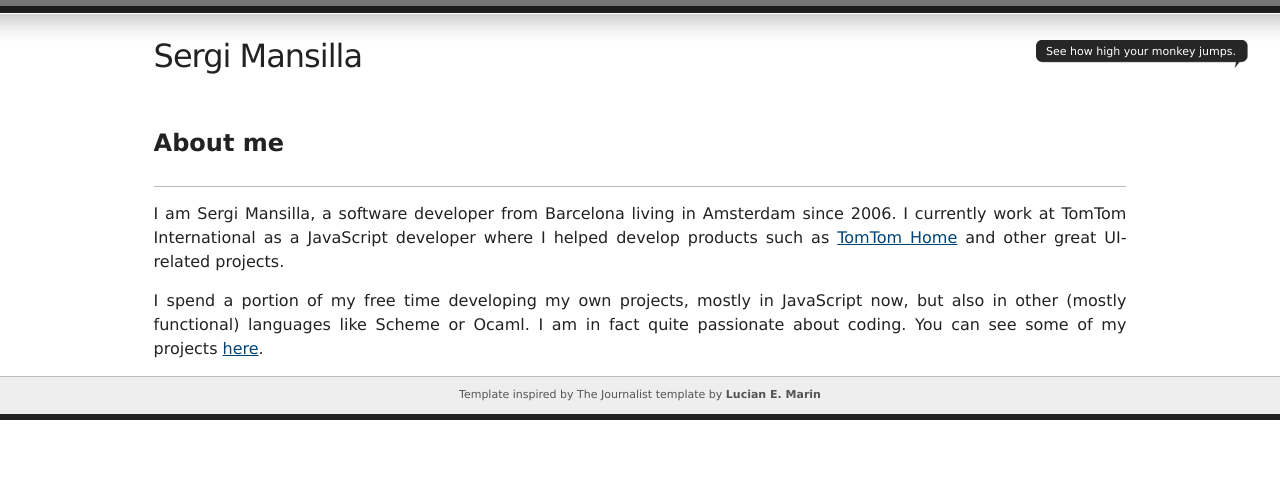
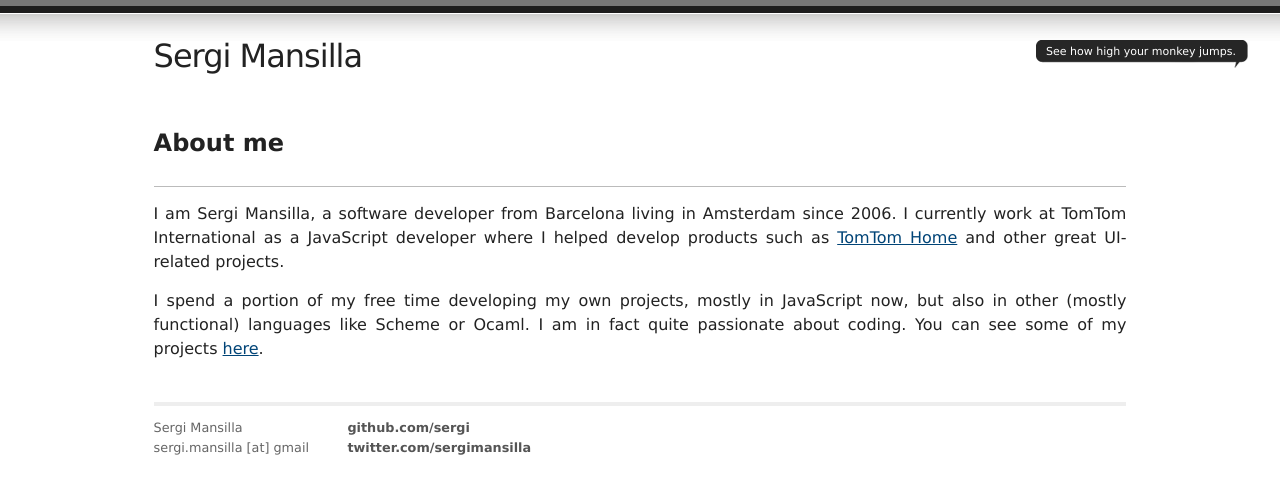
Before and after one commit to sergi/sergi.github.com, a Jekyll site: the page built from about.html, in a window 1280 px wide. Shown: the top 494 px of the page. Built offline with Jekyll 4.4.1, drawn with Linux system fonts in a browser that asks for light colours; Markdown is read by kramdown in place of the engine named in the settings; comment, search, counter and statistics services are not loaded.

Commit message:
Changed footer into a much better one

```diff
--- a/_layouts/default.html
+++ b/_layouts/default.html
@@ -30,11 +30,24 @@
         </div>
         <div id="bubble"><p>{{ site.baseline }}</p></div>
         <div id="content" class="group">{{content}} </div>
+        <div id="footer">
+
+    <div class="contact">
+      <p>
+        Sergi Mansilla<br />
+        sergi.mansilla [at] gmail
+      </p>
     </div>
-    <div id="footer">
-        <p>Template inspired by The Journalist template by <a href="http://lucianmarin.com/" rel="designer">Lucian E. Marin</a>
-        </p>
+    <div class="contact">
+      <p>
+        <a href="http://github.com/sergi/">github.com/sergi</a><br />
+        <a href="http://twitter.com/sergimansilla/">twitter.com/sergimansilla</a><br />
+      </p>
     </div>
+    </div>
+    </div>
+
+
 		<script type="text/javascript">
             //<![CDATA[
             (function() {
--- a/css/screen.css
+++ b/css/screen.css
@@ -1,13 +1,16 @@
+* {
+padding:0;
+margin:0;
+}
+
+html, body {
+    height: 100%;
+}
 body {
 background:#fff url("../images/top.gif") repeat-x;
 font-family:"Lucida Grande", "Lucida Sans Unicode", Helvetica, Arial, sans-serif;
 line-height: 1.5;
 color:#222;
-}
-
-* {
-padding:0;
-margin:0;
 }
 
 a {
@@ -25,8 +28,9 @@ code {
 
 #container {
 width:95%; /* this has nothing to do with the '911' event */
+position:relative;
+height: auto !important;
 margin:0 auto;
-position:relative;
 }
 
 #container h1 {
@@ -451,15 +455,13 @@ min-height:50px;
 }
 
 #footer {
-background:#eee;
-font-size:11px;
-color:#555;
-margin:0 auto;
-padding:10px 0;
-text-align:center;
-position:relative;
-border-top:#bbb 1px solid;
-border-bottom:#222 6px solid;
+width: 80%;
+border-top:4px solid #eee;
+color:#666666;
+font-size:80%;
+margin: 0 auto;
+margin-top:2em;
+overflow:hidden;
 }
 
 #footer a {
@@ -471,6 +473,15 @@ text-decoration:none;
 #footer a:hover {
 color:#333;
 text-decoration:none;
+}
+
+#footer .contact {
+    float: left;
+    margin-right: 3em;
+}
+
+#footer .contact p {
+    margin: 1em 0;
 }
 
 .clear {
```
